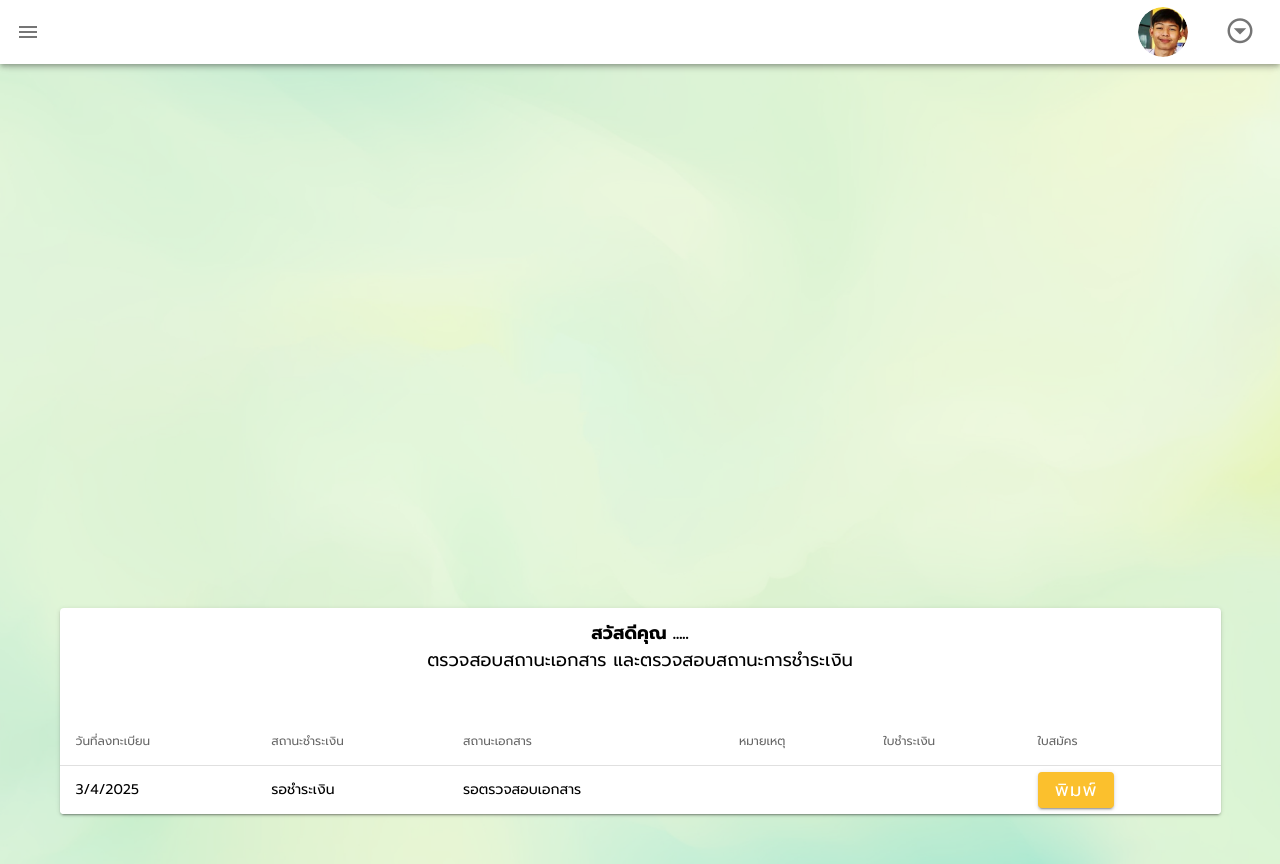
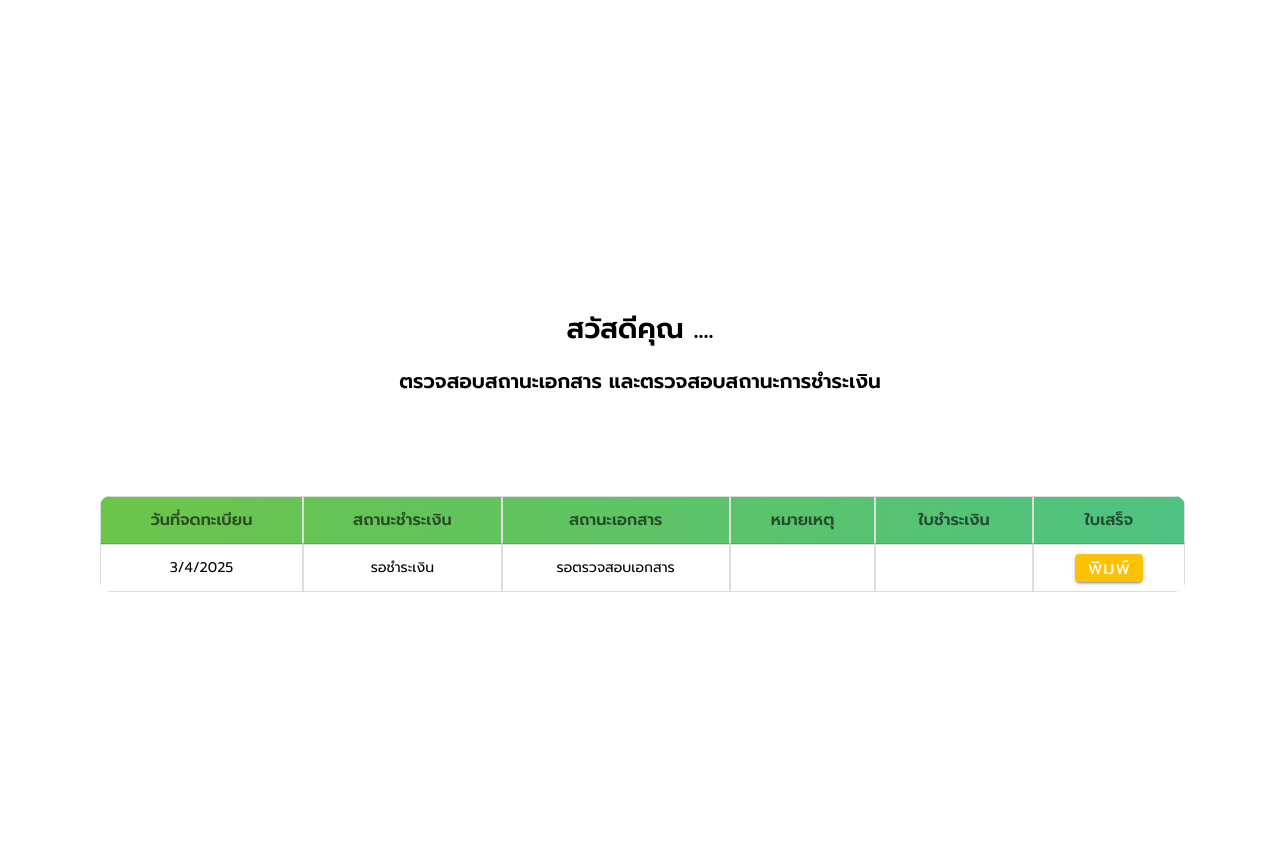
Before and after one commit to taemphong/project-ccpn, a Vue app: page /check-document-status in a window 1280 px wide. After the commit the page ends 800 px from the top, so only its background shows below. Built offline with nearby package versions, Linux system fonts and the light colour scheme.

Commit message:
add next page

```diff
--- a/public/index.html
+++ b/public/index.html
@@ -6,13 +6,13 @@
   <meta http-equiv="X-UA-Compatible" content="IE=edge">
   <meta name="viewport" content="width=device-width,initial-scale=1.0">
   <link rel="icon" href="<%= BASE_URL %>favicon.ico">
-  <link href="https://fonts.googleapis.com/css2?family=Prompt:wght@300;400;700&display=swap" rel="stylesheet">
   <link href="https://cdn.jsdelivr.net/npm/@mdi/font/css/materialdesignicons.min.css" rel="stylesheet">
   <title>
     <%= htmlWebpackPlugin.options.title %>
   </title>
-  <script src="https://www.google.com/recaptcha/enterprise.js?render=6Lfx2O8qAAAAAAfbIEAzyxBU_aLzcBECQLBKvYfS"></script>
-</head>
+
+  <head>
+  </head>
 
 <body>
   <noscript>
--- a/src/App.vue
+++ b/src/App.vue
@@ -2,7 +2,8 @@
   <v-app>
     <v-main>
       <Navbar
-        v-if="$route.name !== 'login' && $route.name !== 'user-register' && $route.name !== 'user-register-request'" />
+        v-if="$route.name !== 'login' && $route.name !== 'user-register' && $route.name !== 'user-register-request' && $route.name !== 'check-document-status'"
+        && />
       <v-app :style="backgroundStyle">
         <router-view />
       </v-app>
@@ -17,8 +18,9 @@ export default {
     Navbar,
   },
   computed: {
+    computed: {
       backgroundStyle() {
-      if (this.$route.name === 'user-register') {
+        if (this.$route.name === 'user-register' || this.$route.name === 'check-document-status') {
           return {};
         }
         return {
@@ -27,6 +29,8 @@ export default {
           backgroundPosition: 'center',
         };
       },
+    },
+
   },
 };
 </script>
--- a/src/views/Document/CheckDocumentStatus.vue
+++ b/src/views/Document/CheckDocumentStatus.vue
@@ -1,55 +1,115 @@
 <template>
-    <v-container>
-        <!-- Banner Section -->
-        <v-img src="@/assets/images/banner1.png" aspect-ratio="2.2" class="mb-4"></v-img>
+    <v-container fluid class="pa-0">
+        <!-- Banner image at the top -->
+        <div>
+            <v-img :src="require('@/assets/images/banner1.png')" alt="Logo" class="logo" contain max-width="auto" />
+        </div>
 
-        <!-- Content Section -->
-        <v-card class="p-4">
-            <v-row justify="center" class="mb-4">
-                <v-col cols="12" class="text-center">
-                    <h2 class="font-weight-bold">สวัสดีคุณ ..... </h2>
-                    <p>ตรวจสอบสถานะเอกสาร และตรวจสอบสถานะการชำระเงิน</p>
-                </v-col>
-            </v-row>
+        <!-- Main content -->
+        <div class="text-center my-6">
+            <p class="font-weight-bold" style="font-size: 28px;">สวัสดีคุณ ....</p>
+            <p class="font-weight-bold" style="font-size: 20px;">ตรวจสอบสถานะเอกสาร และตรวจสอบสถานะการชำระเงิน</p>
+        </div>
 
-            <!-- Status Table -->
-            <v-simple-table>
+        <!-- Status table -->
+        <v-container style="padding: 50px; margin: 50px; width: 95%; border-radius: 20px;">
+            <v-simple-table class="custom-table">
+                <template v-slot:default>
                     <thead>
                         <tr>
-                        <th class="text-left">วันที่ลงทะเบียน</th>
-                        <th class="text-left">สถานะชำระเงิน</th>
-                        <th class="text-left">สถานะเอกสาร</th>
-                        <th class="text-left">หมายเหตุ</th>
-                        <th class="text-left">ใบชำระเงิน</th>
-                        <th class="text-left">ใบสมัคร</th>
+                            <th class="column-type table-header">วันที่จดทะเบียน</th>
+                            <th class="column-address table-header">สถานะชำระเงิน</th>
+                            <th class="column-phone table-header">สถานะเอกสาร</th>
+                            <th class="column-tool table-header">หมายเหตุ</th>
+                            <th class="column-tool table-header">ใบชำระเงิน</th>
+                            <th class="column-tool table-header">ใบเสร็จ</th>
                         </tr>
                     </thead>
                     <tbody>
-                    <tr>
-                        <td>3/4/2025</td>
-                        <td class="text-danger">รอชำระเงิน</td>
-                        <td class="text-danger">รอตรวจสอบเอกสาร</td>
-                        <td></td>
-                        <td></td>
+                        <tr v-for="item in items" :key="item['วันที่จดทะเบียน']">
+                            <td>{{ item['วันที่จดทะเบียน'] }}</td>
+                            <td>{{ item['สถานะชำระเงิน'] }}</td>
+                            <td>{{ item['สถานะเอกสาร'] }}</td>
+                            <td>{{ item['หมายเหตุ'] }}</td>
+                            <td>{{ item['ใบชำระเงิน'] }}</td>
                             <td>
-                            <v-btn color="yellow darken-2" dark>พิมพ์</v-btn>
+                                <v-btn small color="warning" class="px-3" v-if="item['ใบเสร็จ'] === 'พิมพ์'">
+                                    {{ item['ใบเสร็จ'] }}
+                                </v-btn>
                             </td>
                         </tr>
                     </tbody>
+                </template>
             </v-simple-table>
-        </v-card>
+        </v-container>
     </v-container>
 </template>
 
 <script>
 export default {
-    name: 'CommunityPublicHealthPage'
-}
+    name: 'DocumentStatusTable',
+    data() {
+        return {
+            items: [
+                {
+                    'วันที่จดทะเบียน': '3/4/2025',
+                    'สถานะชำระเงิน': 'รอชำระเงิน',
+                    'สถานะเอกสาร': 'รอตรวจสอบเอกสาร',
+                    'หมายเหตุ': '',
+                    'ใบชำระเงิน': '',
+                    'ใบเสร็จ': 'พิมพ์',
+                },
+            ],
+        };
+    },
+};
 </script>
 
-<style>
+<style scoped>
+/* Custom table styles */
+.custom-table {
+    border-collapse: collapse;
+    width: 100%;
+    border-radius: 10px;
+    overflow: hidden;
+}
+
+.custom-table th,
+.custom-table td {
+    border: 1px solid #ddd;
+    padding: 12px;
+    text-align: center;
+}
+
+.custom-table thead {
+    background: linear-gradient(to right, #6CC54B, #4FC281);
+    text-align: center;
+}
+
+.table-header {
+    font-weight: bold;
+    font-size: 1rem !important;
+    text-align: center !important;
+}
+
+.column-type,
+.column-address,
+.column-phone,
+.column-tool {
+    font-weight: bold;
+    text-align: center;
+    font-size: 1.2rem;
+}
+
+.custom-table td {
+    background: none;
+}
+
 .v-card {
-    border-radius: 16px;
-    box-shadow: 0px 4px 10px rgba(0, 0, 0, 0.1);
+    padding: 50px;
+    margin: 50px;
+    width: 95%;
+    border-radius: 20px;
+    overflow: hidden;
 }
 </style>
--- a/src/views/User/UserRegisterRequest.vue
+++ b/src/views/User/UserRegisterRequest.vue
@@ -15,21 +15,18 @@
                         <div class="mb-4">เลขบัตรประชาชน</div>
                         <v-text-field filled solo class="custom-input" placeholder="เลขบัตรประชาชน"
                             background-color="#82D6631F"></v-text-field>
-                        <div class="mb-4">รหัสความปลอดภัย</div>
-                        <v-text-field v-model="password" :type="passwordVisible ? 'text' : 'password'" filled solo
-                            class="custom-input" placeholder="รหัสผ่าน" background-color="#82D6631F">
-                            <template v-slot:append>
-                                <v-icon @click="togglePasswordVisibility">
-                                    {{ passwordVisible ? "mdi-eye-off" : "mdi-eye" }}
-                                </v-icon>
-                            </template>
+                        <div class="mb-4">รหัสรักษาความปลอดภัย</div>
+                        <v-text-field v-model="userBotCode" filled solo class="custom-input"
+                            placeholder="ใส่รหัสรักษาความปลอดภัย" background-color="#82D6631F">
                         </v-text-field>
-                        <!-- reCAPTCHA -->
-                        <v-container cols="12" class="pa-0 d-flex justify-center">
-                            <vue-recaptcha ref="recaptcha" sitekey="6Lfx2O8qAAAAAAfbIEAzyxBU_aLzcBECQLBKvYfS"
-                                size="normal" @verify="onVerify" @expired="onExpired"></vue-recaptcha>
-                        </v-container>
-                        <v-btn block class="custom-button" :disabled="!isRecaptchaVerified" @click="handleSearch">
+
+                        <div class="captcha-box d-flex justify-center">
+                            <span class="captcha-code">{{ botCode }}</span>
+                            <v-btn icon @click="refreshBotCode">
+                                <v-icon>mdi-refresh</v-icon>
+                            </v-btn>
+                        </div>
+                        <v-btn block class="custom-button" @click="handleSearch">
                             <v-icon left size="30">mdi-magnify</v-icon> ค้นหา
                         </v-btn>
                     </v-form>
@@ -40,39 +37,44 @@
 </template>
 
 <script>
-import VueRecaptcha from "vue-recaptcha";
+import Swal from "sweetalert2";
 
 export default {
-    components: {
-        VueRecaptcha
-    },
     data() {
         return {
-            password: "",
-            passwordVisible: false,
-            isRecaptchaVerified: false
+            userBotCode: "", // เก็บค่าที่ผู้ใช้กรอก
+            botCode: this.generateBotCode(),
         };
     },
     methods: {
-        togglePasswordVisibility() {
-            this.passwordVisible = !this.passwordVisible;
+        handleSearch() {
+            if (this.userBotCode.trim() === this.botCode) {
+                Swal.fire({
+                    icon: "success",
+                    title: "สำเร็จ!",
+                    text: "รหัสถูกต้อง กำลังนำทาง...",
+                    timer: 1000,
+                    showConfirmButton: false,
+                }).then(() => {
+                    this.$router.push("/check-document-status"); // นำทางไปหน้า /home
+                });
+            } else {
+                this.refreshBotCode(); // สร้างรหัสใหม่ทันทีเมื่อผิด
+                this.userBotCode = ""; // เคลียร์ค่าที่ผู้ใช้กรอก
+                Swal.fire({
+                    icon: "error",
+                    title: "ผิดพลาด!",
+                    text: "รหัสรักษาความปลอดภัยไม่ถูกต้อง กรุณาลองใหม่",
+                });
+            }
         },
-        onVerify(response) {
-            console.log("reCAPTCHA verified:", response);
-            this.isRecaptchaVerified = true;
+        generateBotCode() {
+            return Math.random().toString(36).substr(2, 6).toUpperCase();
         },
-        onExpired() {
-            console.log("reCAPTCHA expired");
-            this.isRecaptchaVerified = false;
+        refreshBotCode() {
+            this.botCode = this.generateBotCode();
         },
-        handleSearch() {
-            if (this.isRecaptchaVerified) {
-                console.log("ดำเนินการค้นหา...");
-            } else {
-                alert("กรุณายืนยัน reCAPTCHA ก่อนกดค้นหา");
-            }
-        }
-    }
+    },
 };
 </script>
 
@@ -125,4 +127,20 @@ export default {
     box-shadow: 0 6px 12px rgba(0, 0, 0, 0.3);
     transform: translateY(-2px);
 }
+
+.captcha-box {
+    display: flex;
+    align-items: center;
+    margin-bottom: 8px;
+}
+
+.captcha-code {
+    font-size: 1.5rem;
+    font-weight: bold;
+    background: #ddd;
+    padding: 5px 10px;
+    border-radius: 5px;
+    user-select: none;
+    letter-spacing: 3px;
+}
 </style>
```
Lines whose indentation alone changed are shown as unchanged.
